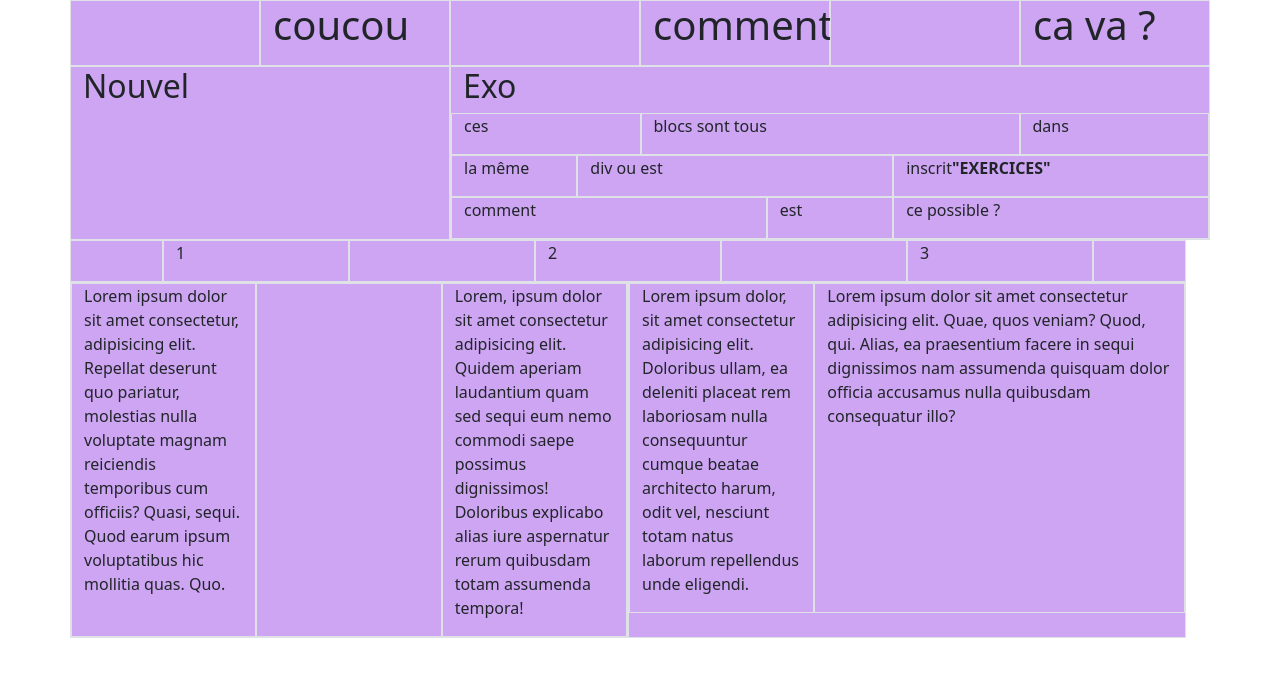
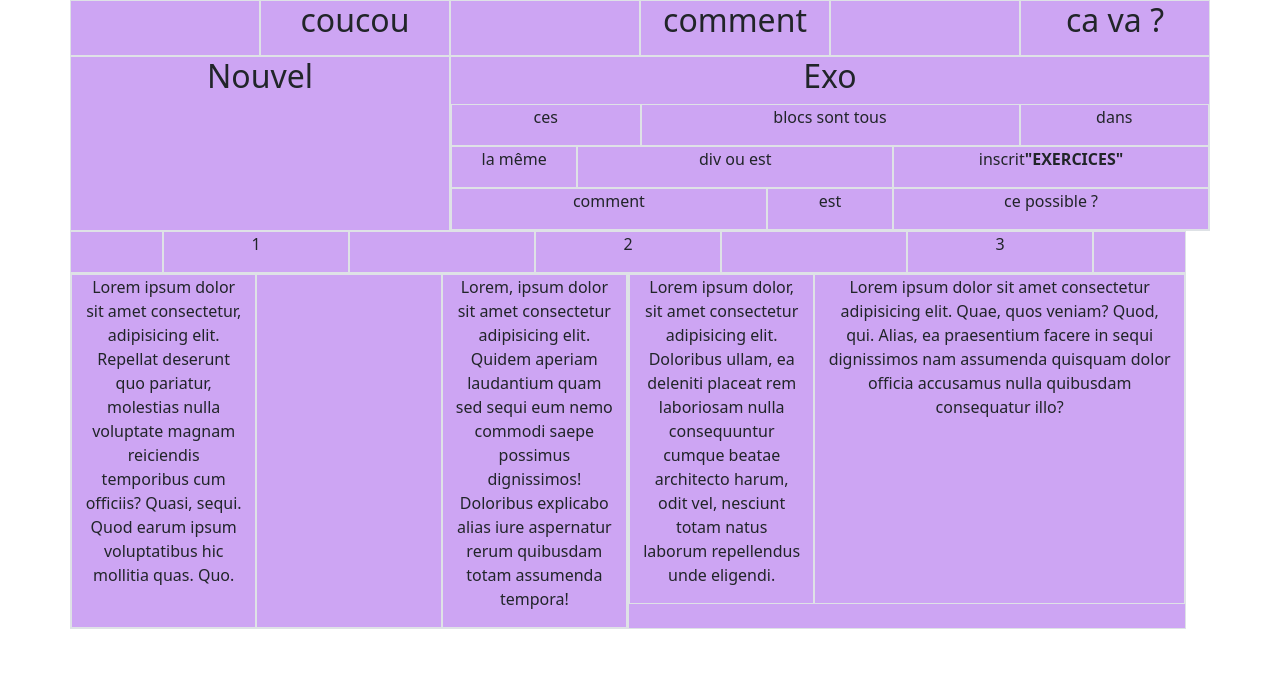
Before and after one commit to Ahmedemm/Bootstrap, a plain HTML site: page base/index.html in a window 1280 px wide. Drawn offline with nearby package versions, Linux system fonts and the light colour scheme.

Commit message:
text centré

```diff
--- a/base/index.html
+++ b/base/index.html
@@ -17,16 +17,16 @@
       <div class="row">
         <div class="col-2 mauve-bg border"></div>
         <div class="col-2 mauve-bg border">
-          <h1>coucou</h1>
+          <h2>coucou</h2>
           <p></p>
         </div>
         <div class="col-2 mauve-bg border"></div>
         <div class="col-2 mauve-bg border">
-          <h1>comment</h1>
+          <h2>comment</h2>
         </div>
         <div class="col-2 mauve-bg border"></div>
         <div class="col-2 mauve-bg border">
-          <h1>ca va ?</h1>
+          <h2>ca va ?</h2>
         </div>
       </div>
       <div class="row">
--- a/base/style.css
+++ b/base/style.css
@@ -1,3 +1,6 @@
 .mauve-bg {
   background-color: #cda5f3;
 }
+.container {
+  text-align: center;
+}
```
